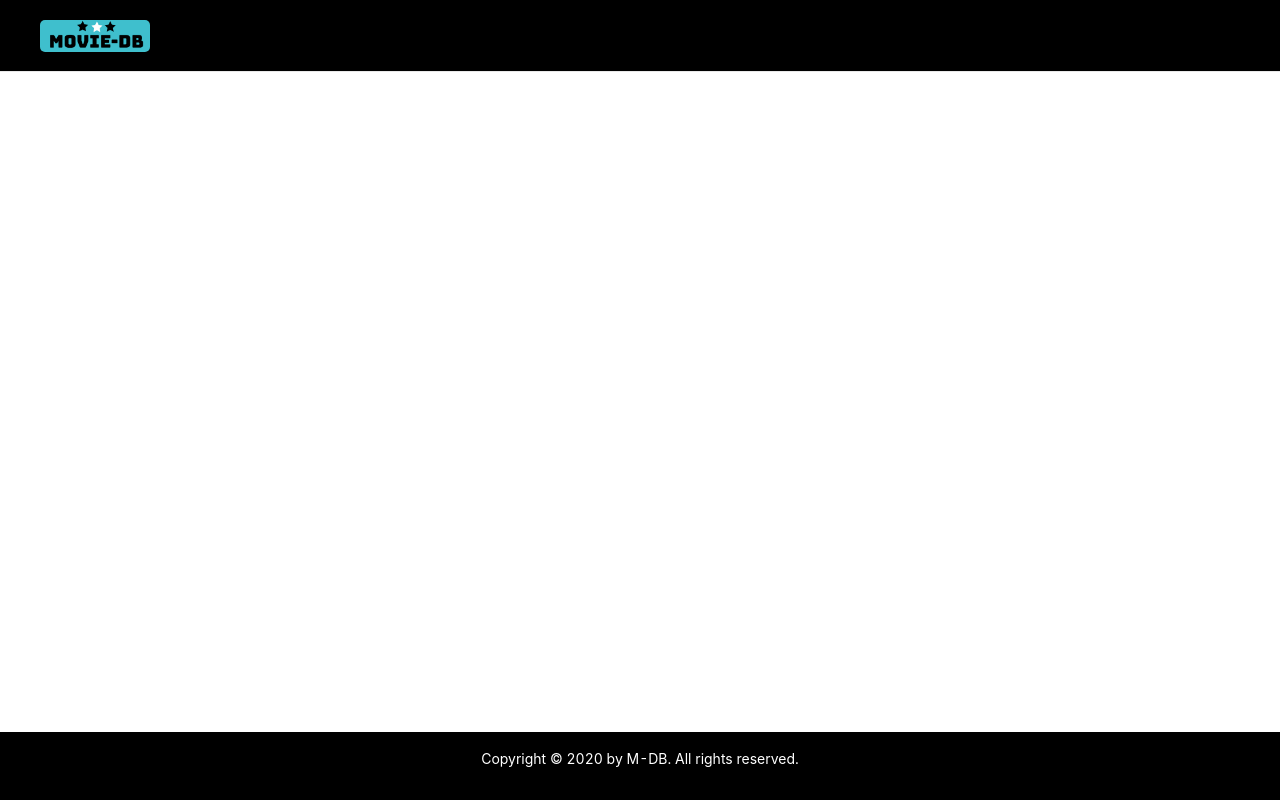
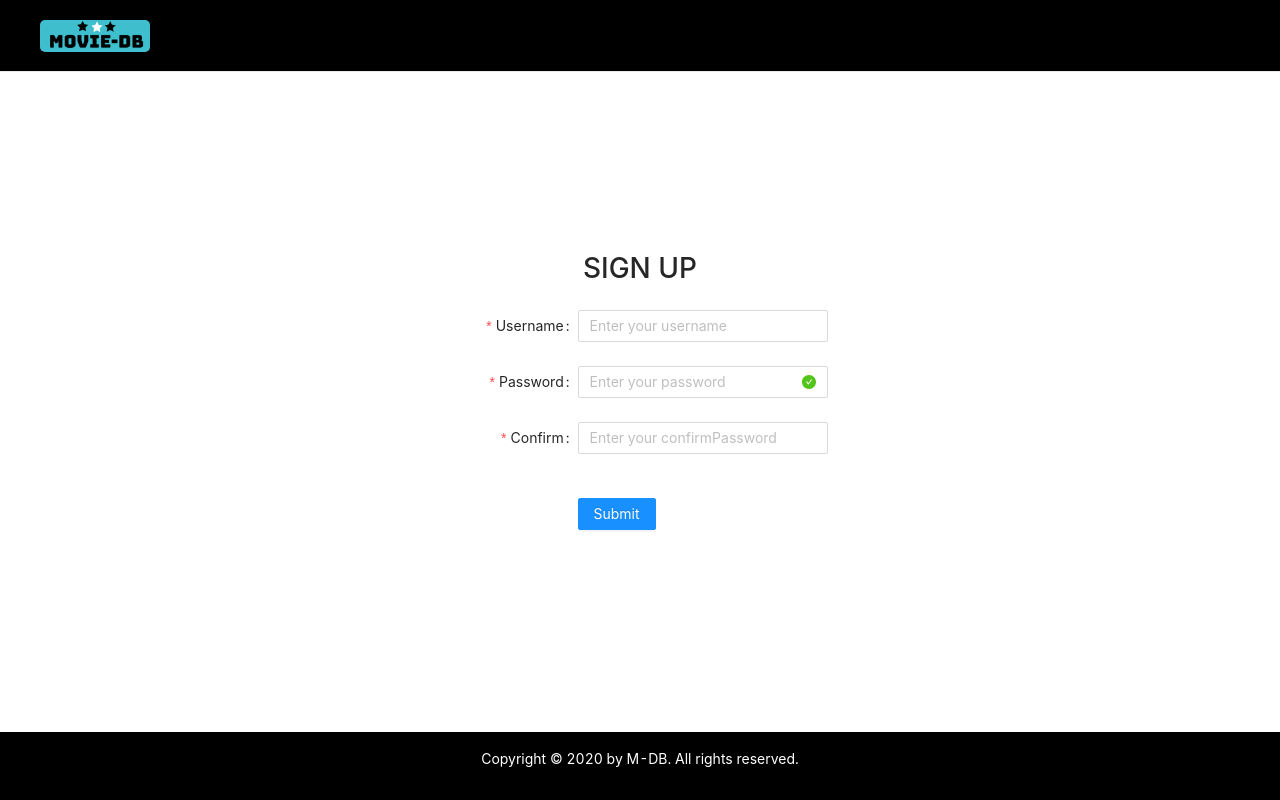
Before and after one commit to 418sec/mdb-website, a React (Create React App) app in the folder frontend/: page /register in a window 1280 px wide. Built offline with nearby package versions, Linux system fonts and the light colour scheme.

Commit message:
Finished SignUP

```diff
--- a/frontend/package.json
+++ b/frontend/package.json
@@ -3,6 +3,7 @@
   "version": "0.1.0",
   "private": true,
   "dependencies": {
+    "@emotion/core": "^10.0.28",
     "@testing-library/jest-dom": "^4.2.4",
     "@testing-library/react": "^9.5.0",
     "@testing-library/user-event": "^7.2.1",
@@ -19,6 +20,7 @@
     "react-redux": "^7.2.0",
     "react-router-dom": "^5.2.0",
     "react-scripts": "3.4.1",
+    "react-spinners": "^0.9.0",
     "redux": "^4.0.5",
     "redux-promise": "^0.6.0",
     "redux-thunk": "^2.3.0",
--- a/frontend/src/App.css
+++ b/frontend/src/App.css
@@ -1,5 +1,7 @@
 .App {
   text-align: center;
+  flex-direction: column;
+  align-items: center;
 }
 
 .App-logo {
--- a/frontend/src/App.js
+++ b/frontend/src/App.js
@@ -1,14 +1,19 @@
 import React, { Suspense } from "react";
 import "./App.css";
+import { Route, Switch } from "react-router-dom";
 
 import Navbar from "./components/UI/Navbar/NavBar";
 import Footer from "./components/UI/Footer/Footer";
+import SignUp from "./containers/Auth/SignUp/SignUp";
 
 const App = () => {
   return (
-    <Suspense fallback={<div>Loading...</div>}>
+    <Suspense>
       <div>
         <Navbar />
+        <Switch>
+          <Route exact path="/register" component={SignUp} />
+        </Switch>
       </div>
       <Footer />
     </Suspense>
--- a/frontend/src/actions/userActions.js
+++ b/frontend/src/actions/userActions.js
@@ -5,7 +5,7 @@ import {
   USER_SIGNUP_SUCCESS,
   USER_SIGNUP_FAIL,
 } from "../constants/userConstants";
-import { USER_SERVER } from "./configs";
+import { USER_SERVER } from "../configs";
 
 const registerUser = (dataToSubmit) => async (dispatch) => {
   dispatch({ type: USER_SIGNUP_REQUEST, payload: dataToSubmit });
@@ -13,7 +13,7 @@ const registerUser = (dataToSubmit) => async (dispatch) => {
     const response = await axios.post(`${USER_SERVER}/register`, dataToSubmit);
     dispatch({ type: USER_SIGNUP_SUCCESS, payload: response.data });
   } catch (error) {
-    dispatch({ type: USER_SIGNUP_FAIL, payload: error });
+    dispatch({ type: USER_SIGNUP_FAIL, payload: error.response.data.error });
   }
 };
 
--- /dev/null
+++ b/frontend/src/components/UI/ErrorModal/ErrorModal.css
@@ -0,0 +1,45 @@
+.error-modal {
+    position: fixed;
+    top: 30vh;
+    left: calc(50% - 15rem);
+    width: 30rem;
+    background: white;
+    box-shadow: 0 2px 8px rgba(0, 0, 0, 0.26);
+    z-index: 100;
+    border-radius: 7px;
+  }
+
+  .error-modal h2 {
+    margin: 0;
+    padding: 1rem;
+    background: #ff2058;
+    color: white;
+    border-radius: 7px 7px 0 0;
+  }
+
+  .error-modal p {
+      padding: 1rem;
+  }
+
+  .error-modal__actions {
+      display: flex;
+      justify-content: flex-end;
+      padding: 0 0.5rem;
+  }
+
+  .backdrop {
+    position: fixed;
+    top: 0;
+    left: 0;
+    width: 100%;
+    height: 100vh;
+    background: rgba(0, 0, 0, 0.75);
+    z-index: 50;
+  }
+
+  button {
+    position: relative;
+    bottom: 20px;
+    color: red;
+    right: 5px;
+  }
--- a/frontend/src/configs.js
+++ b/frontend/src/configs.js
@@ -1,2 +1,2 @@
 //SERVER ROUTES
-export const USER_SERVER = '/api/users';
+export const USER_SERVER = 'http://localhost:5000/api/users';
--- /dev/null
+++ b/frontend/src/containers/Auth/SignUp/SignUp.js
@@ -0,0 +1,196 @@
+import React from "react";
+import moment from "moment";
+import { Formik } from "formik";
+import * as Yup from "yup";
+import { useDispatch, useSelector } from "react-redux";
+import { ClipLoader } from "react-spinners";
+import { css } from "@emotion/core";
+import { Form, Input, Button } from "antd";
+
+import { registerUser } from "../../../actions/userActions";
+
+const formItemLayout = {
+  labelCol: {
+    xs: { span: 34 },
+    sm: { span: 8 },
+  },
+  wrapperCol: {
+    xs: { span: 24 },
+    sm: { span: 16 },
+  },
+};
+const tailFormItemLayout = {
+  wrapperCol: {
+    xs: {
+      span: 24,
+      offset: 0,
+    },
+    sm: {
+      span: 16,
+      offset: 8,
+    },
+  },
+};
+
+const loaderCSS = css`
+  margin-top: 50px;
+  margin-bottom: 25px;
+`;
+
+const SignUp = (props) => {
+  const dispatch = useDispatch();
+  const userRegister = useSelector((state) => state.userRegister);
+  const loading = userRegister.loading;
+  const error = userRegister.error;
+  const register = userRegister.register;
+  if (register) {
+    if (register.success) {
+      props.history.push("/login");
+    }
+  }
+
+  return (
+    <Formik
+      initialValues={{
+        username: "",
+        password: "",
+        confirmPassword: "",
+      }}
+      validationSchema={Yup.object().shape({
+        username: Yup.string()
+          .min(5, "Minimum 5 characters required.")
+          .required("Username is required"),
+        password: Yup.string()
+          .min(8, "Password must be at least 8 characters")
+          .required("Password is required"),
+        confirmPassword: Yup.string()
+          .oneOf([Yup.ref("password"), null], "Passwords must match")
+          .required("Confirm Password is required"),
+      })}
+      onSubmit={(values, { setSubmitting }) => {
+        setTimeout(() => {
+          let dataToSubmit = {
+            username: values.username,
+            password: values.password,
+            image: `http://gravatar.com/avatar/${moment().unix()}?d=identicon`,
+          };
+
+          dispatch(registerUser(dataToSubmit));
+
+          setSubmitting(false);
+        }, 500);
+      }}
+    >
+      {(props) => {
+        const {
+          values,
+          touched,
+          errors,
+          isSubmitting,
+          handleChange,
+          handleBlur,
+          handleSubmit,
+        } = props;
+        return (
+          <div className="app">
+            {loading ? (
+              <ClipLoader css={loaderCSS} size={150} loading />
+            ) : (
+              <React.Fragment>
+                {" "}
+                <h1 style={{ marginBottom: "20px" }}>SIGN UP</h1>
+                {error ? (
+                  <h2 style={{ textAlign: "center", color: "red" }}>{error}</h2>
+                ) : null}
+                <Form
+                  style={{ minWidth: "375px" }}
+                  {...formItemLayout}
+                  onSubmit={handleSubmit}
+                >
+                  <Form.Item required label="Username">
+                    <Input
+                      id="username"
+                      placeholder="Enter your username"
+                      type="text"
+                      value={values.username}
+                      onChange={handleChange}
+                      onBlur={handleBlur}
+                      className={
+                        errors.username && touched.username
+                          ? "text-input error"
+                          : "text-input"
+                      }
+                    />
+                    {errors.username && touched.username && (
+                      <div className="input-feedback">{errors.username}</div>
+                    )}
+                  </Form.Item>
+
+                  <Form.Item
+                    required
+                    label="Password"
+                    hasFeedback
+                    validateStatus={
+                      errors.password && touched.password ? "error" : "success"
+                    }
+                  >
+                    <Input
+                      id="password"
+                      placeholder="Enter your password"
+                      type="password"
+                      value={values.password}
+                      onChange={handleChange}
+                      onBlur={handleBlur}
+                      className={
+                        errors.password && touched.password
+                          ? "text-input error"
+                          : "text-input"
+                      }
+                    />
+                    {errors.password && touched.password && (
+                      <div className="input-feedback">{errors.password}</div>
+                    )}
+                  </Form.Item>
+
+                  <Form.Item required label="Confirm" hasFeedback>
+                    <Input
+                      id="confirmPassword"
+                      placeholder="Enter your confirmPassword"
+                      type="password"
+                      value={values.confirmPassword}
+                      onChange={handleChange}
+                      onBlur={handleBlur}
+                      className={
+                        errors.confirmPassword && touched.confirmPassword
+                          ? "text-input error"
+                          : "text-input"
+                      }
+                    />
+                    {errors.confirmPassword && touched.confirmPassword && (
+                      <div className="input-feedback">
+                        {errors.confirmPassword}
+                      </div>
+                    )}
+                  </Form.Item>
+
+                  <Form.Item {...tailFormItemLayout}>
+                    <Button
+                      onClick={handleSubmit}
+                      type="primary"
+                      disabled={isSubmitting}
+                      style={{ marginTop: "20px" }}
+                    >
+                      Submit
+                    </Button>
+                  </Form.Item>
+                </Form>
+              </React.Fragment>
+            )}
+          </div>
+        );
+      }}
+    </Formik>
+  );
+};
+
+export default SignUp;
--- a/frontend/src/index.css
+++ b/frontend/src/index.css
@@ -35,5 +35,5 @@ input.error {
 .input-feedback {
   color: red;
   height: 5px;
-  margin-top: -12px;
+  margin-top: 5px;
 }
```
Also changed, not shown: frontend/src/components/UI/ErrorModal/ErrorModal.js (added, +22 -0 lines), frontend/src/assets/images/Unet.png (added), 1 other file (tests, documents, lock files or other folders).
